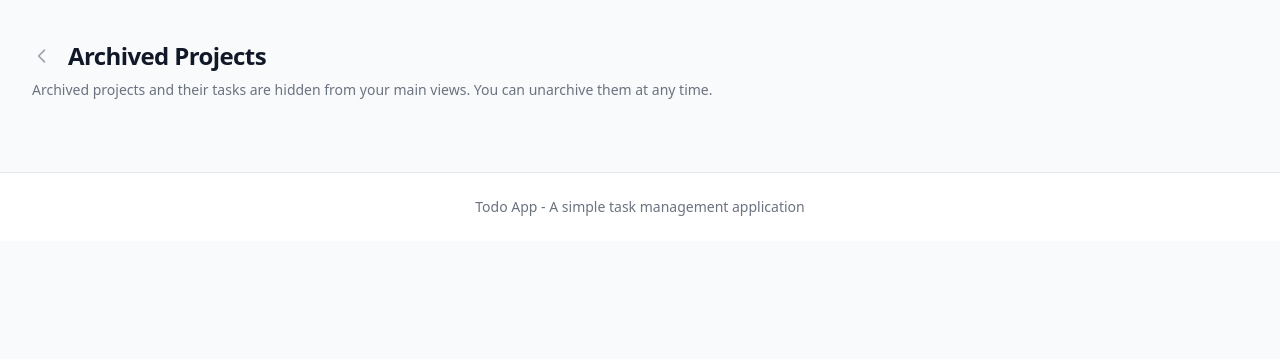
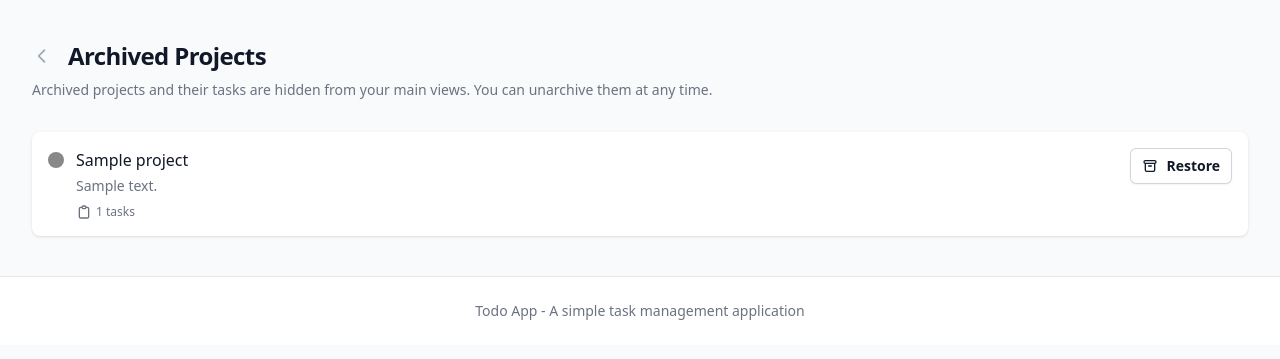
Before and after one commit to Matt-PMCT/todo-me, a Symfony app: template templates/project/archived.html.twig in a window 1280 px wide. Shown: the part 64-423 px from the top of the page. Run offline with Twig, Linux system fonts and the light colour scheme; the template is opened without the code that fills it: most values are stand-ins (such as "Sample title", 1, 10 or a date in 2020); style sheets or scripts are compiled from the project's sources; some libraries are stand-ins or nearby versions.

Commit message:
Fix unauthenticated API call in archived projects unarchive
The unarchive button on the archived projects page was making API calls
without authentication headers, causing 401 errors. Fixed by:

- Add web route POST /projects/{id}/unarchive with CSRF protection
- Replace JavaScript/Alpine.js API call with form submission
- Convert template from client-side to server-side Twig rendering
- Add type hint to buildProjectPath() method

Includes functional tests for authentication, CSRF, and authorization.

Closes #29, Closes #30

Co-Authored-By: Claude Opus 4.5 <noreply@anthropic.com>

```diff
--- a/templates/project/archived.html.twig
+++ b/templates/project/archived.html.twig
@@ -20,9 +20,9 @@
     </div>
 
     {# Archived Projects List #}
-    <div x-data="archivedProjects({ projects: {{ projects|json_encode|raw }} })" class="space-y-4">
+    <div class="space-y-4">
 
-        <template x-if="projects.length === 0">
+        {% if projects is empty %}
             <div class="text-center py-12">
                 <svg class="mx-auto h-12 w-12 text-gray-400" fill="none" viewBox="0 0 24 24" stroke="currentColor">
                     <path stroke-linecap="round" stroke-linejoin="round" stroke-width="2" d="M5 8h14M5 8a2 2 0 110-4h14a2 2 0 110 4M5 8v10a2 2 0 002 2h10a2 2 0 002-2V8m-9 4h4" />
@@ -30,36 +30,36 @@
                 <h3 class="mt-2 text-sm font-semibold text-gray-900">No archived projects</h3>
                 <p class="mt-1 text-sm text-gray-500">You don't have any archived projects.</p>
             </div>
-        </template>
+        {% endif %}
 
-        <template x-for="project in projects" :key="project.id">
+        {% for project in projects %}
             <div class="bg-white shadow rounded-lg p-4 hover:shadow-md transition-shadow duration-200">
                 <div class="flex items-start justify-between">
                     <div class="flex items-start gap-3">
                         {# Color Indicator #}
                         <div class="w-4 h-4 rounded-full flex-shrink-0 mt-1"
-                             :style="'background-color: ' + project.color">
+                             style="background-color: {{ project.color }}">
                         </div>
 
                         <div>
                             {# Project Name #}
-                            <h3 class="text-base font-medium text-gray-900" x-text="project.name"></h3>
+                            <h3 class="text-base font-medium text-gray-900">{{ project.name }}</h3>
 
                             {# Project Path (breadcrumb) #}
-                            <div x-show="project.path && project.path.length > 1" class="mt-1">
-                                <template x-for="(segment, index) in project.path.slice(0, -1)" :key="segment.id">
+                            {% if project.path|length > 1 %}
+                                <div class="mt-1">
+                                    {% for segment in project.path|slice(0, -1) %}
                                         <span class="text-xs text-gray-500">
-                                        <span x-text="segment.name"></span>
-                                        <span x-show="index < project.path.length - 2" class="mx-1">/</span>
+                                            {{ segment.name }}{% if not loop.last %}<span class="mx-1">/</span>{% endif %}
                                         </span>
-                                </template>
+                                    {% endfor %}
                                 </div>
+                            {% endif %}
 
                             {# Description #}
-                            <p x-show="project.description"
-                               class="mt-1 text-sm text-gray-500"
-                               x-text="project.description">
-                            </p>
+                            {% if project.description %}
+                                <p class="mt-1 text-sm text-gray-500">{{ project.description }}</p>
+                            {% endif %}
 
                             {# Metadata #}
                             <div class="mt-2 flex flex-wrap items-center gap-4 text-xs text-gray-500">
@@ -67,78 +67,37 @@
                                     <svg class="w-4 h-4" fill="none" viewBox="0 0 24 24" stroke="currentColor">
                                         <path stroke-linecap="round" stroke-linejoin="round" stroke-width="2" d="M9 5H7a2 2 0 00-2 2v12a2 2 0 002 2h10a2 2 0 002-2V7a2 2 0 00-2-2h-2M9 5a2 2 0 002 2h2a2 2 0 002-2M9 5a2 2 0 012-2h2a2 2 0 012 2" />
                                     </svg>
-                                    <span x-text="project.taskCount + ' tasks'"></span>
+                                    {{ project.taskCount }} tasks
                                 </span>
-                                <span x-show="project.archivedAt" class="flex items-center gap-1">
+                                {% if project.archivedAt %}
+                                    <span class="flex items-center gap-1">
                                         <svg class="w-4 h-4" fill="none" viewBox="0 0 24 24" stroke="currentColor">
                                             <path stroke-linecap="round" stroke-linejoin="round" stroke-width="2" d="M5 8h14M5 8a2 2 0 110-4h14a2 2 0 110 4M5 8v10a2 2 0 002 2h10a2 2 0 002-2V8m-9 4h4" />
                                         </svg>
-                                    <span>Archived <span x-text="formatDate(project.archivedAt)"></span></span>
+                                        Archived {{ project.archivedAt|date('M j, Y') }}
                                     </span>
+                                {% endif %}
                             </div>
                         </div>
                     </div>
 
                     {# Actions #}
                     <div class="flex items-center gap-2">
-                        <button @click="unarchiveProject(project.id)"
-                                :disabled="loading[project.id]"
-                                class="inline-flex items-center gap-2 rounded-md bg-white px-3 py-2 text-sm font-semibold text-gray-900 shadow-sm ring-1 ring-inset ring-gray-300 hover:bg-gray-50 disabled:opacity-50">
+                        <form method="POST" action="{{ path('app_project_unarchive', {id: project.id}) }}">
+                            <input type="hidden" name="_csrf_token" value="{{ csrf_token('unarchive_project_' ~ project.id) }}">
+                            <button type="submit"
+                                    class="inline-flex items-center gap-2 rounded-md bg-white px-3 py-2 text-sm font-semibold text-gray-900 shadow-sm ring-1 ring-inset ring-gray-300 hover:bg-gray-50">
                                 <svg class="w-4 h-4" fill="none" viewBox="0 0 24 24" stroke="currentColor">
                                     <path stroke-linecap="round" stroke-linejoin="round" stroke-width="2" d="M5 8h14M5 8a2 2 0 110-4h14a2 2 0 110 4M5 8v10a2 2 0 002 2h10a2 2 0 002-2V8m-9 4h4" />
                                 </svg>
-                            <span x-text="loading[project.id] ? 'Unarchiving...' : 'Unarchive'"></span>
+                                Restore
                             </button>
+                        </form>
                     </div>
                 </div>
             </div>
-        </template>
+        {% endfor %}
 
     </div>
 </div>
-
-<script>
-document.addEventListener('alpine:init', () => {
-    Alpine.data('archivedProjects', ({ projects }) => ({
-        projects: projects,
-        loading: {},
-
-        formatDate(dateString) {
-            if (!dateString) return '';
-            const date = new Date(dateString);
-            return date.toLocaleDateString('en-US', {
-                month: 'short',
-                day: 'numeric',
-                year: date.getFullYear() !== new Date().getFullYear() ? 'numeric' : undefined
-            });
-        },
-
-        async unarchiveProject(projectId) {
-            this.loading[projectId] = true;
-
-            try {
-                const response = await fetch(window.apiUrl(`/api/v1/projects/${projectId}/unarchive`), {
-                    method: 'PATCH',
-                    headers: {
-                        'Content-Type': 'application/json',
-                    }
-                });
-
-                if (response.ok) {
-                    // Remove from list
-                    this.projects = this.projects.filter(p => p.id !== projectId);
-                } else {
-                    const data = await response.json();
-                    alert(data.error?.message || 'Failed to unarchive project');
-                }
-            } catch (error) {
-                console.error('Error unarchiving project:', error);
-                alert('Failed to unarchive project');
-            } finally {
-                this.loading[projectId] = false;
-            }
-        }
-    }));
-});
-</script>
 {% endblock %}
```
Also changed, not shown: src/Controller/Web/TaskListController.php (+29 -1 lines), tests/Functional/Web/TaskListControllerTest.php (+81 -1 lines). Lines whose indentation alone changed are shown as unchanged.
